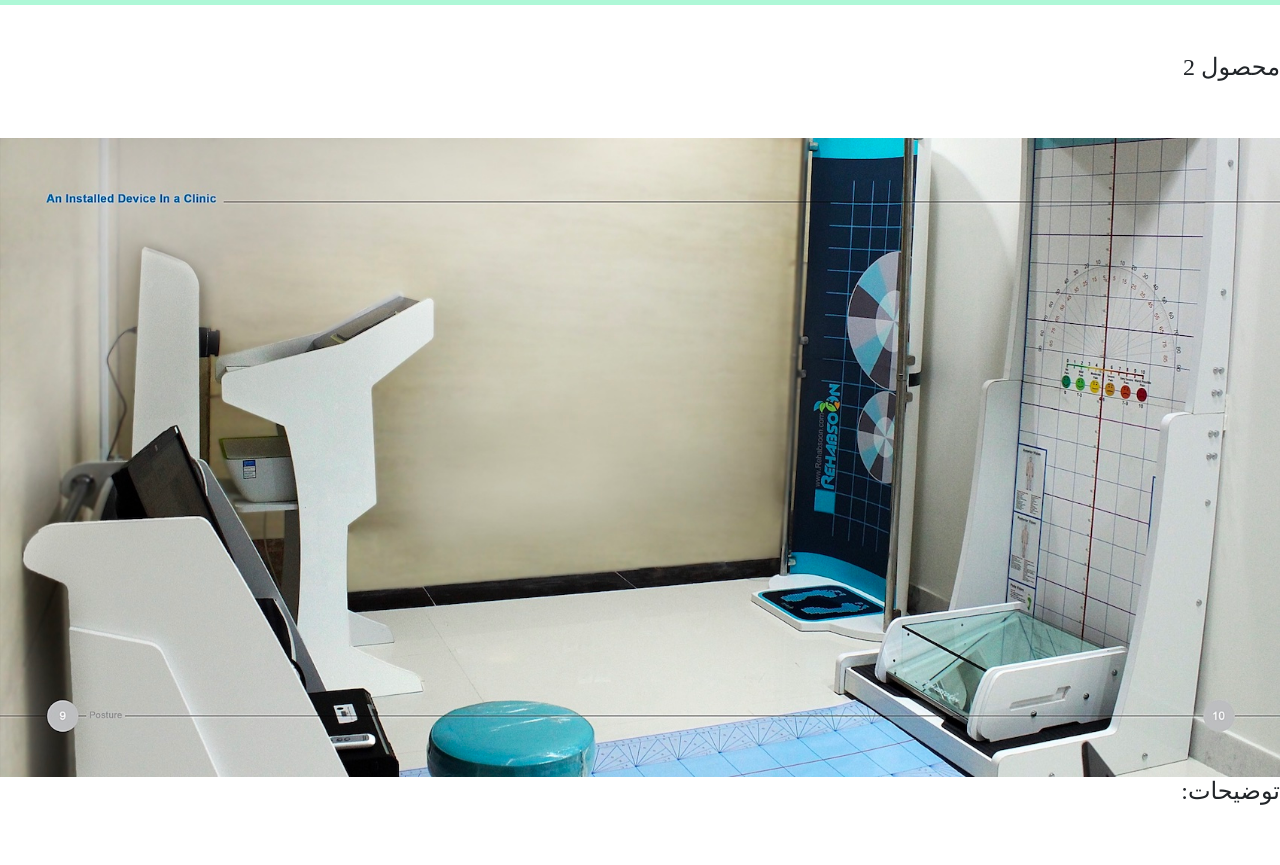
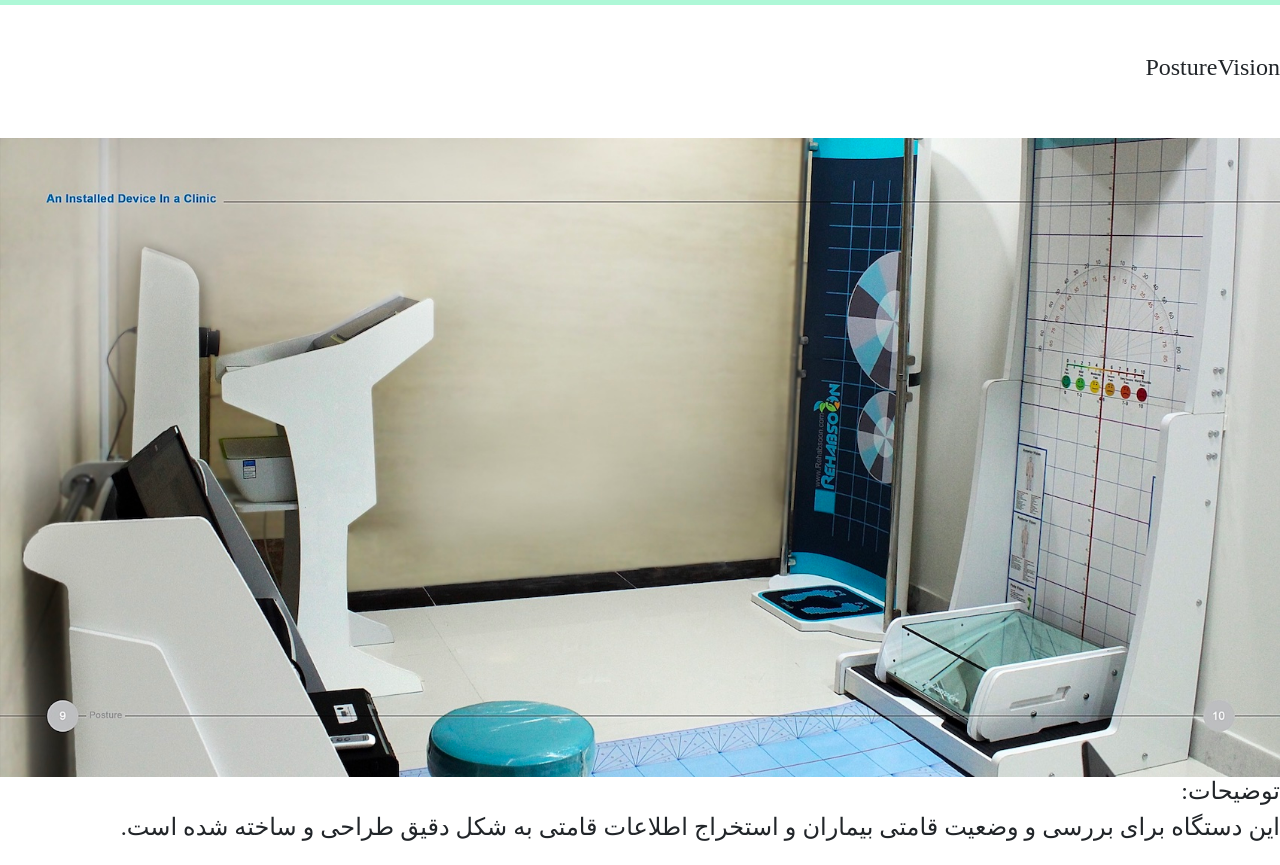
Before and after one commit to afshin135/Rehabsoon, a plain HTML site: page product2.html in a window 1280 px wide. Shown: the part 87-952 px from the top of the page. Drawn offline with nearby package versions, Linux system fonts and the light colour scheme.

Commit message:
Update product2.html

```diff
--- a/product2.html
+++ b/product2.html
@@ -3,7 +3,7 @@
     <head>
         <meta charset="UTF-8">
         <meta name="viewport" content="width=device-width, initial-scale=1">
-        <title>محصول 1</title>
+        <title>PosturVision</title>
         <link rel="stylesheet" href="style/index.css">
         <link rel="stylesheet" href="style/bootstrap-rtl.min.css">
         <link rel="stylesheet" href="css/styleTest.css">
@@ -47,12 +47,12 @@
 <!--Product1 Body Part-->
 <br><br>
 <div>
-    <h4>محصول 2</h4>
+    <h4>PostureVision</h4>
     <br><br>
     <img src="pictures/products2.jpg" alt="product1" width="100%">
     <h4>توضیحات:</h4>
     <!--توضیحات خود را اینجا بنویسید-->
-    <h4></h4>
+    <h4>این دستگاه برای بررسی و وضعیت قامتی بیماران و استخراج اطلاعات قامتی به شکل دقیق طراحی و ساخته شده است.</h4>
 </div>
 <br><br><br><br><br><br><br>
 
```
